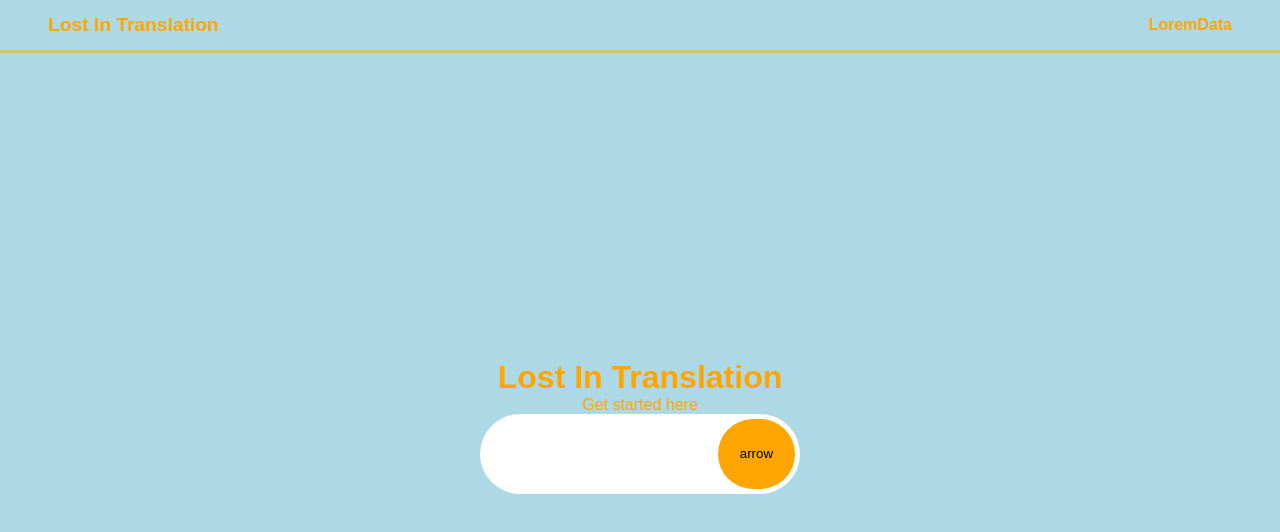
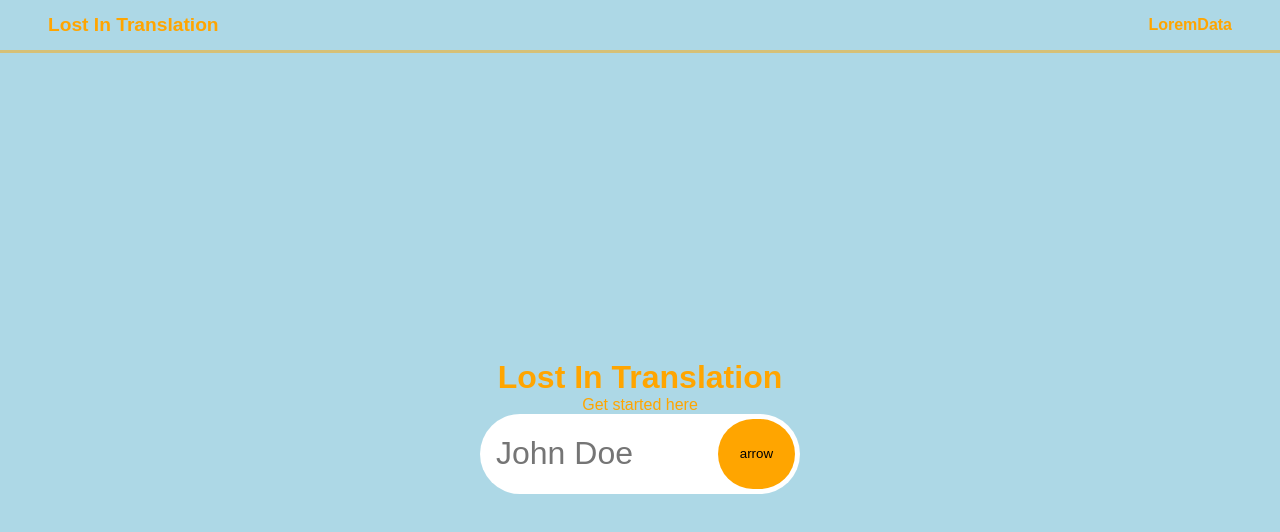
Before and after one commit to NiekVeenstra/assignmentTwoLanguageTranslator, a React (Create React App) app: page / in a window 1280 px wide. Shown: the top 532 px of the page. Built offline with nearby package versions, Linux system fonts and the light colour scheme.

Commit message:
add palceholder to input

```diff
--- a/src/components/RegisterForm.jsx
+++ b/src/components/RegisterForm.jsx
@@ -29,6 +29,7 @@ const StyledInput = styled.input`
   border-radius: 40px;
   outline: none;
   font-size: 2rem;
+  padding: 0 .7rem;
 `;
 
 const StyledButton = styled.button`
@@ -56,7 +57,7 @@ const RegisterForm = () => {
   return (
     <StyledRegisterForm>
       <StyledInputContainer>
-        <StyledInput type="text" onChange={handleOnChange} />
+        <StyledInput type="text" placeholder="John Doe" onChange={handleOnChange} />
         <StyledButton onClick={submitNameToAPI}>arrow</StyledButton>
       </StyledInputContainer>
     </StyledRegisterForm>
```
